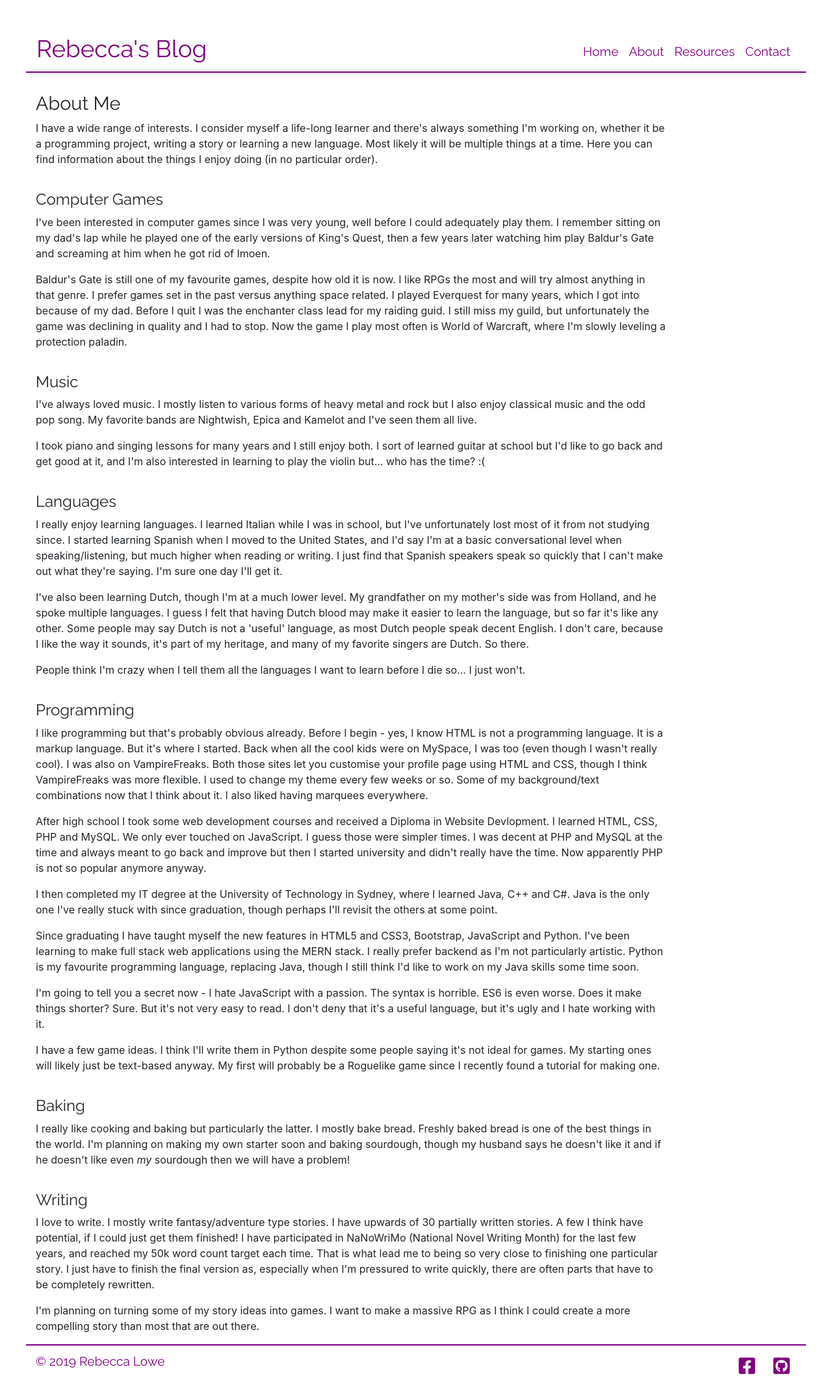
After one commit to RebeccaML/Blog, a Django app: page /about/ in a window 1280 px wide. The commit adds this page. Shown: the whole page at 65% size. Run offline with Django 3.2, Linux system fonts and the light colour scheme; some libraries are stand-ins or nearby versions.

Commit message:
added about page

```diff
--- a/blog/static/css/style.css
+++ b/blog/static/css/style.css
@@ -9,12 +9,16 @@ body {
     flex-direction: column;
 }
 
-h1, h2, .nav-link {
+h1, h2, h3, .nav-link, .footer-text {
     font-family: Raleway, sans-serif;
 }
 
 h2 {
     font-size: 1.8rem;
+}
+h3 {
+    font-size: 1.5rem;
+    padding-top: 20px;
 }
 
 .container-fluid {
--- /dev/null
+++ b/blog/templates/blog/about.html
@@ -0,0 +1,127 @@
+{% extends 'blog/base.html' %}
+{% block content %}
+<h2>About Me</h2>
+<p>I have a wide range of interests. I consider myself a life-long learner and there's always something I'm working on,
+    whether it be a programming project, writing a story or learning a new language. Most likely it will be multiple things at a time.
+    Here you can find information about the things I enjoy doing (in no particular order).
+</p>
+<h3>Computer Games</h3>
+<p>I've been interested in computer games since I was very young, well before I could adequately play
+    them. I remember
+    sitting on my dad's lap while he played
+    one of the early versions of King's Quest,
+    then a few years later watching him play Baldur's Gate and screaming at him when he got rid of
+    Imoen.
+</p>
+<p>Baldur's Gate is still one of my favourite games, despite how old it is now. I like RPGs the most and
+    will try almost anything in that genre. I prefer
+    games set in the past versus anything space related. I played Everquest for many years, which I got
+    into
+    because of my dad.
+    Before I quit I was the enchanter class lead for my raiding guid. I still miss my guild, but
+    unfortunately the game was declining in quality and I had to stop.
+    Now the game I play most often is World of Warcraft, where I'm slowly leveling a protection paladin.
+</p>
+<h3>Music</h3>
+<p>I've always loved music. I mostly listen to various forms of heavy metal and rock but I also enjoy
+    classical music
+    and the odd pop song.
+    My favorite bands are Nightwish, Epica and Kamelot and I've seen them all live.
+</p>
+<p>I took piano and singing lessons for many years and I still enjoy both. I sort of learned guitar at
+    school but I'd
+    like to go back and get good at it,
+    and I'm also interested in learning to play the violin but... who has the time? :(
+</p>
+<h3>Languages</h3>
+<p>I really enjoy learning languages. I learned Italian while I was in school, but I've unfortunately
+    lost most of it
+    from not studying since.
+    I started learning Spanish when I moved to the United States, and I'd say I'm at a basic
+    conversational level when
+    speaking/listening, but much higher when reading or writing.
+    I just find that Spanish speakers speak so quickly that I can't make out what they're saying. I'm
+    sure one day I'll
+    get it.
+</p>
+<p>I've also been learning Dutch, though I'm at a much lower level. My grandfather on my mother's side
+    was from Holland,
+    and he spoke multiple languages. I guess
+    I felt that having Dutch blood may make it easier to learn the language, but so far it's like any
+    other. Some people
+    may say Dutch is not a 'useful'
+    language, as most Dutch people speak decent English. I don't care, because I like the way it sounds,
+    it's part of my
+    heritage, and many of my favorite singers are Dutch.
+    So there.
+</p>
+<p>People think I'm crazy when I tell them all the languages I want to learn before I die so... I just
+    won't.</p>
+<h3>Programming</h3>
+<p>I like programming but that's probably obvious already. Before I begin - yes, I know HTML is not a
+    programming
+    language. It is a markup language.
+    But it's where I started. Back when all the cool kids were on MySpace, I was too (even though I
+    wasn't really cool).
+    I was also on VampireFreaks. Both those
+    sites let you customise your profile page using HTML and CSS, though I think VampireFreaks was more
+    flexible. I used to
+    change my theme every few weeks or so.
+    Some of my background/text combinations now that I think about it. I also liked having marquees
+    everywhere.
+</p>
+<p>After high school I took some web development courses and received a Diploma in Website Devlopment. I
+    learned HTML,
+    CSS, PHP and MySQL. We only ever touched on JavaScript. I guess those were simpler times.
+    I was decent at PHP and MySQL at the time and always meant to go back and improve but then I started university
+    and didn't really have the time. Now apparently PHP is not so popular anymore anyway.
+</p>
+<p>I then completed my IT degree at the University of Technology in Sydney, where I learned Java, C++ and C#. Java is the only one I've really
+    stuck with since
+    graduation, though perhaps I'll revisit the others
+    at some point.
+</p>
+<p>Since graduating I have taught myself the new features in HTML5 and CSS3, Bootstrap, JavaScript and
+    Python. I've been
+    learning to make full stack web applications using
+    the MERN stack. I really prefer backend as I'm not particularly artistic. Python is my favourite
+    programming
+    language, replacing Java, though
+    I still think I'd like to work on my Java skills some time soon.
+</p>
+<p>I'm going to tell you a secret now - I hate JavaScript with a passion. The syntax is horrible. ES6 is
+    even worse.
+    Does it make things shorter? Sure.
+    But it's not very easy to read. I don't deny that it's a useful language, but it's ugly and I hate
+    working with it.
+</p>
+<p>I have a few game ideas. I think I'll write them in Python despite some people saying it's not ideal
+    for games. My
+    starting ones will likely just be text-based anyway.
+    My first will probably be a Roguelike game since I recently found a tutorial for making one.
+</p>
+<h3>Baking</h3>
+<p>I really like cooking and baking but particularly the latter. I mostly bake bread. Freshly baked
+    bread is one of the
+    best things in the world.
+    I'm planning on making my own starter soon and baking sourdough, though my husband says he doesn't
+    like it and if he
+    doesn't like even <em>my</em>
+    sourdough then we will have a problem!
+</p>
+<h3>Writing</h3>
+<p>I love to write. I mostly write fantasy/adventure type stories. I have upwards of 30 partially
+    written stories. A few
+    I think have potential, if I could
+    just get them finished! I have participated in NaNoWriMo (National Novel Writing Month) for the last
+    few years, and
+    reached my 50k word count target each time.
+    That is what lead me to being so very close to finishing one particular story. I just have to finish
+    the final
+    version as, especially when I'm pressured to write quickly,
+    there are often parts that have to be completely rewritten.
+</p>
+<p>I'm planning on turning some of my story ideas into games. I want to make a massive RPG as I think I
+    could create a
+    more compelling story than most that are out there.</p>
+{% endblock %}
--- a/blog/templates/blog/base.html
+++ b/blog/templates/blog/base.html
@@ -27,7 +27,7 @@
             <div class="collapse navbar-collapse" id="navbar"></div>
             <ul class="navbar-nav">
                 <li class="nav-item"><a class="nav-link" href="/">Home</a></li>
-                <li class="nav-item"><a class="nav-link" href="/">About</a></li>
+                <li class="nav-item"><a class="nav-link" href="{% url 'about' %}">About</a></li>
                 <li class="nav-item"><a class="nav-link" href="/">Resources</a></li>
                 <li class="nav-item"><a class="nav-link" href="/">Contact</a></li>
             </ul>
--- a/blog/urls.py
+++ b/blog/urls.py
@@ -6,4 +6,5 @@ urlpatterns = [
     path('post/<int:pk>/', views.post_detail, name='post_detail'),
     path('post/new/', views.post_new, name='post_new'),
     path('post/<int:pk>/edit/', views.post_edit, name='post_edit'),
+    path('about/', views.about, name='about'),
 ]
--- a/blog/views.py
+++ b/blog/views.py
@@ -38,3 +38,6 @@ def post_edit(request, pk):
     else:
         form = PostForm(instance=post)
     return render(request, 'blog/post_edit.html', {'form': form})
+
+def about(request):
+    return render(request, 'blog/about.html')
```
